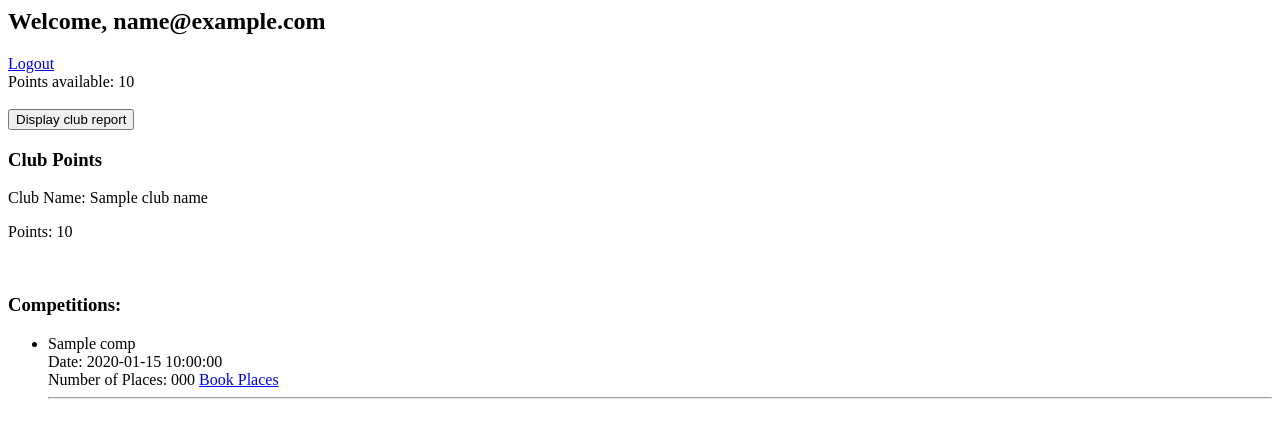
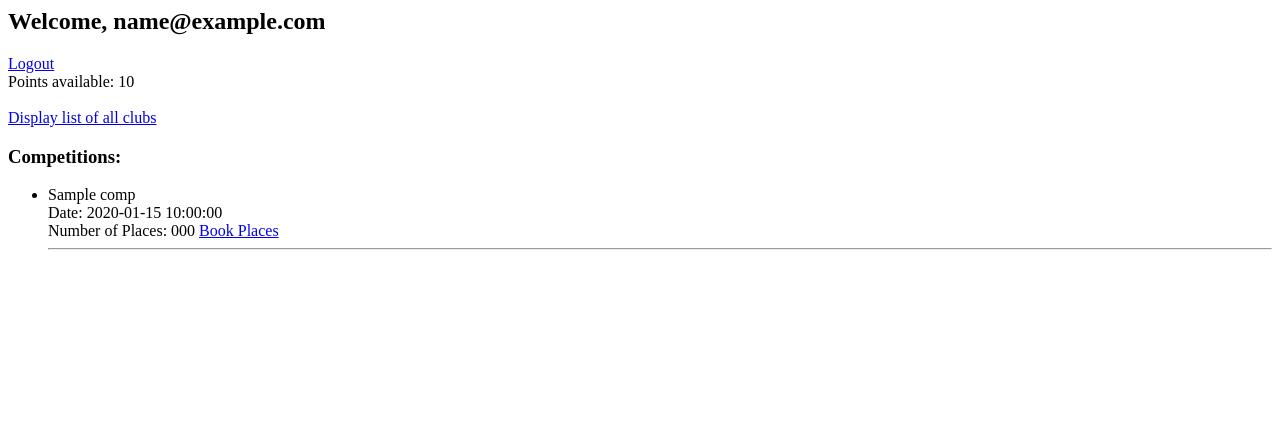
Before and after one commit to motaALI/P11_GudLft, a Flask app: template templates/welcome.html in a window 1280 px wide. Shown: the top 438 px of the page. Run offline with Flask 2, Linux system fonts and the light colour scheme; the template is opened without the code that fills it: most values are stand-ins (such as "Sample title", 1, 10 or a date in 2020).

Commit message:
[ADD]#7_clubs list report template added

```diff
--- a/server.py
+++ b/server.py
@@ -73,17 +73,9 @@ def purchasePlaces():
         return render_template('welcome.html', club=club, competitions=competitions)
 
 # TODO: Add route for points display
-@app.route('/clubsPoints/<club>', methods=['POST'])
-def clubsPoints(club):
-    # Find the club by name
-    found_club = next((c for c in clubs if c['name'] == club), None)
-    if not found_club:
-        return "Club not found"
-
-    club_name = found_club['name']
-    club_points = found_club['points']
-
-    return render_template('welcome.html', club=club, competitions=competitions, club_points=club_points, club_name=club_name)
+@app.route('/clubsPoints', methods=['GET'])
+def clubsPoints():
+    return render_template('clubs.html', clubs=clubs)
 
 
 @app.route('/logout')
--- a/templates/welcome.html
+++ b/templates/welcome.html
@@ -21,15 +21,7 @@
     Points available: {{club['points']}}
     <br />
     <br />
-    <form action="{{ url_for('clubsPoints', club=club['name']) }}" method="post">
-        <input type="hidden" name="club" value="{{ club['name'] }}">
-        <button type="submit">Display club report</button>
-    </form>
-    {% if club_name %}
-    <h3>Club Points</h3>
-    <p>Club Name: {{ club_name }}</p>
-    <p>Points: {{ club_points }} </p>
-    {% endif %}
+    <a href="{{url_for('clubsPoints')}}">Display list of all clubs</a>
     <br />
     <h3>Competitions:</h3>
     <ul>
```
Also changed, not shown: templates/clubs.html (added, +27 -0 lines).
